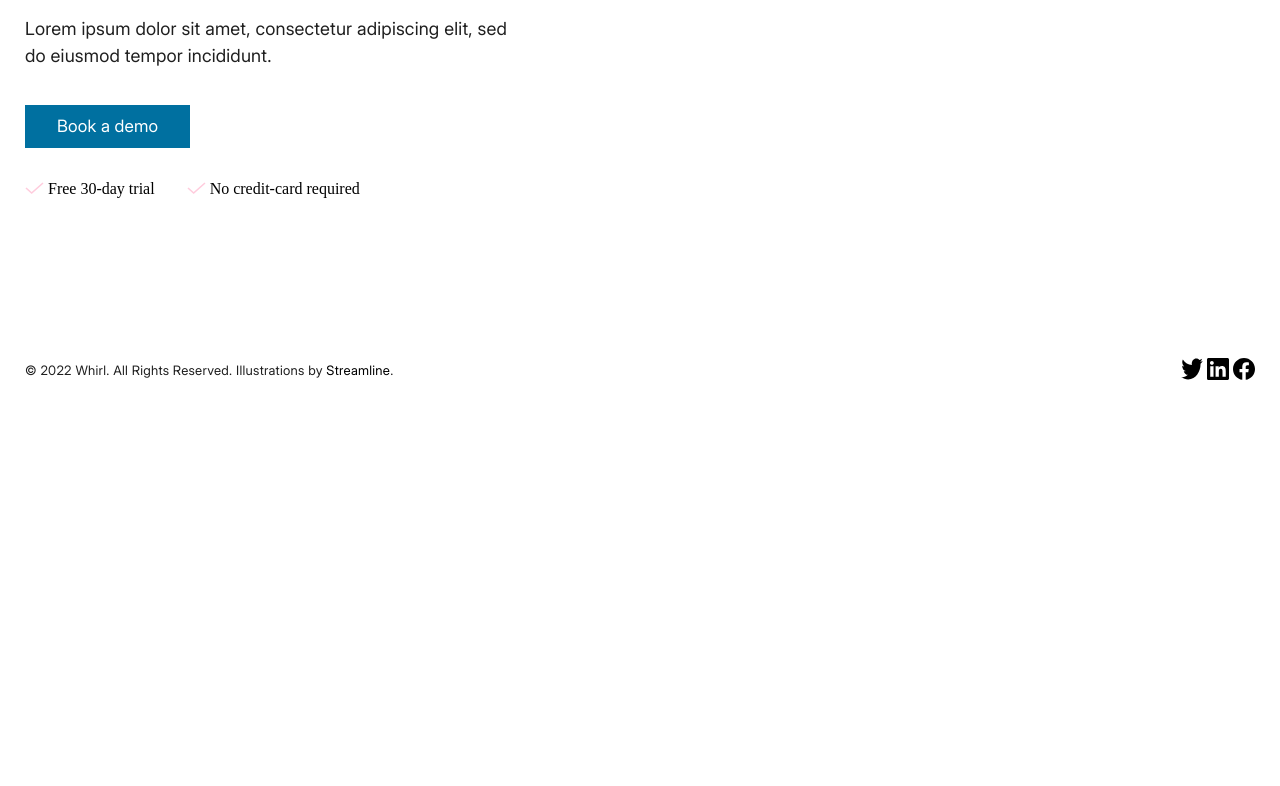
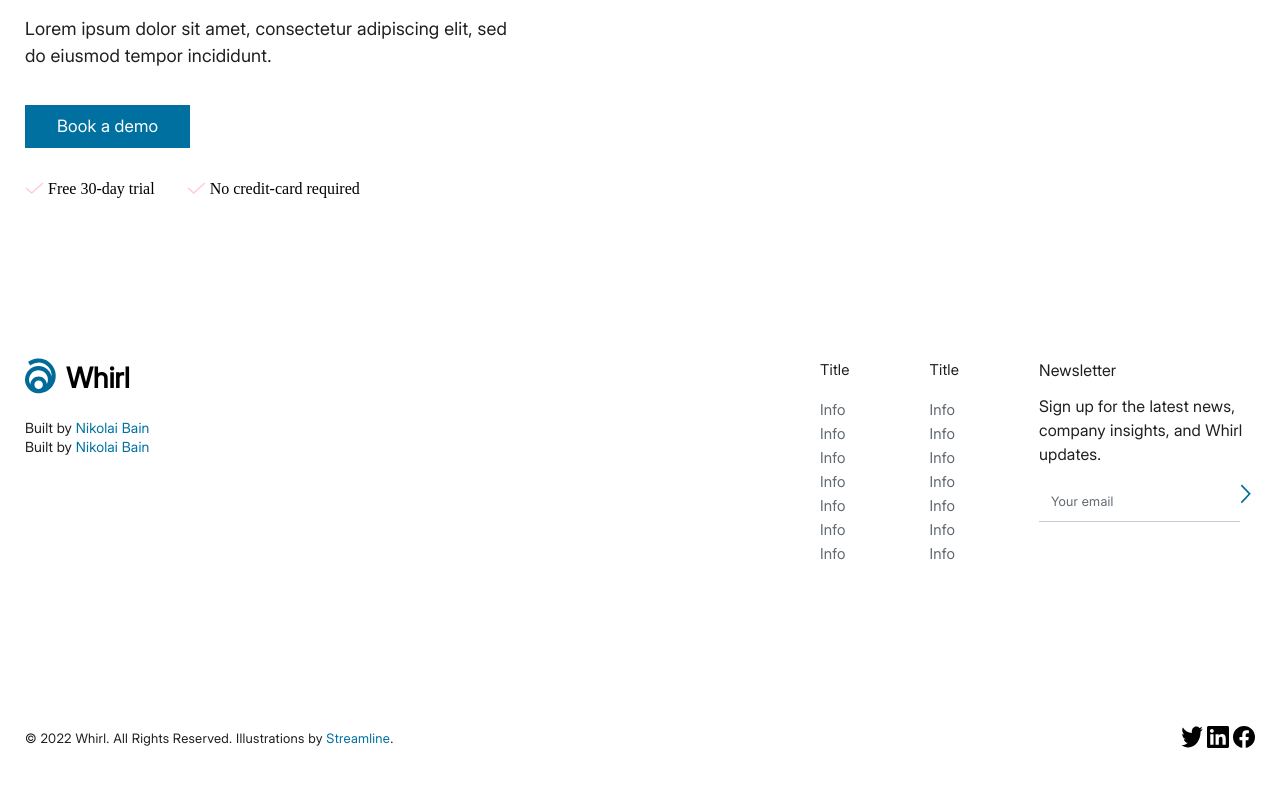
Before and after one commit to crimfartik/lesson5, a plain HTML site: page index.html in a window 1280 px wide. Shown: the part 4546-5332 px from the top of the page. Before the commit the page ends 5010 px from the top, so only its background shows below. Drawn offline with Linux system fonts and the light colour scheme.

Commit message:
feat: added footer

```diff
--- /dev/null
+++ b/assets/styles/footer.css
@@ -0,0 +1,86 @@
+.footer-wrapper {
+  width: 1230px;
+  margin: 0 auto;
+  padding-top: 80px;
+  padding-bottom: 80px;
+  display: flex;
+  justify-content: space-between;
+}
+
+.built-blue {
+  color: #0070a0;
+}
+
+.built-by {
+  font-family: "Inter";
+  font-weight: 400;
+  font-size: 14px;
+  line-height: 140%;
+  letter-spacing: 0.01em;
+  color: #1f1f1f;
+}
+
+.built-by-wrapper {
+  margin-top: 20px;
+}
+
+.footer-left-part-wrapper {
+  display: flex;
+  gap: 80px;
+}
+
+.input-email-footer {
+  padding: 12px;
+  border: none;
+  border-bottom: 1px solid #c2cdd8;
+  margin-top: 16px;
+  outline: none;
+}
+
+.input-arrow-wrapper {
+  display: flex;
+  align-items: center;
+}
+
+.sign-up {
+  width: 216px;
+  margin-top: 12px;
+  font-family: "Inter";
+  font-weight: 400;
+  font-size: 16px;
+  line-height: 150%;
+  letter-spacing: 0.01em;
+  color: #1f1f1f;
+}
+
+.input-email-footer::placeholder {
+  font-family: "Inter";
+  font-weight: 400;
+  font-size: 13px;
+  line-height: 154%;
+  letter-spacing: 0.02em;
+  color: #626a72;
+}
+
+.input-email-footer:hover {
+  border: 1px solid #125da7;
+}
+
+.sign-up-margin-zero {
+  margin: 0;
+}
+
+.link-footer {
+  font-family: "Inter";
+  font-weight: 400;
+  font-size: 15px;
+  line-height: 160%;
+  letter-spacing: 0.01em;
+  color: #626a72;
+
+}
+
+.title-link-footer {
+  margin-bottom: 16px;
+  color: #1f1f1f;
+}
--- a/index.html
+++ b/index.html
@@ -429,11 +429,75 @@
           </div>
         </div>
       </section>
-      <footer></footer>
+      <footer class="footer-wrapper">
+        <div>
+          <div class="logo-wrapper">
+            <div>
+              <img src="./assets/icons/logo.svg" alt="logo" />
+            </div>
+            <p class="text-logo">Whirl</p>
+          </div>
+          <div class="built-by-wrapper">
+            <p class="built-by">
+              Built by <span class="built-blue">Nikolai Bain </span>
+            </p>
+            <p class="built-by">
+              Built by <span class="built-blue">Nikolai Bain </span>
+            </p>
+          </div>
+        </div>
+
+        <div class="footer-left-part-wrapper">
+          <!-- первый столбик -->
+          <div  class="link-footer">
+            <p class="title-link-footer">Title</p>
+            <p>Info</p>
+            <p>Info</p>
+            <p>Info</p>
+            <p>Info</p>
+            <p>Info</p>
+            <p>Info</p>
+            <p>Info</p>
+          </div>
+          <!-- первый столбик -->
+          <!-- 2 столбик -->
+          <div class="link-footer">
+            <p class="title-link-footer">Title</p>
+            <p>Info</p>
+            <p>Info</p>
+            <p>Info</p>
+            <p>Info</p>
+            <p>Info</p>
+            <p>Info</p>
+            <p>Info</p>
+          </div>
+          <!-- 2 столбик -->
+          <!-- 3 -->
+          <div>
+            <p class="sign-up sign-up-margin-zero">Newsletter</p>
+            <p class="sign-up">
+              Sign up for the latest news, company insights, and Whirl updates.
+            </p>
+            <form>
+              <div class="input-arrow-wrapper">
+              <input
+                type="email"
+                name="email"
+                id="email"
+                placeholder="Your email"
+               class="input-email-footer"/>
+               <img src="/assets/icons/arrow-right.svg" alt="arrow">
+              </div>
+            </form>
+          </div>
+          <!-- 3 -->
+        </div>
+      </footer>
+
       <section class="copyright-wrapper">
         <p class="copyright-text">
           © 2022 Whirl. All Rights Reserved. Illustrations by
-          <a href="#" target="_blank">Streamline</a>.
+          <a href="#" target="_blank" class="link-copyright">Streamline</a>.
         </p>
         <div class="link-copyright">
           <img src="./assets/icons/twitter.svg" alt="twitter" />
--- a/styles.css
+++ b/styles.css
@@ -9,7 +9,7 @@
 @import url("./assets/styles/get-smarter-wrapper.css");
 @import url("./assets/styles/book-a-demo.css");
 @import url("./assets/styles/copyright.css");
-
+@import url("./assets/styles/footer.css");
 
 * {
   margin: 0;
```
